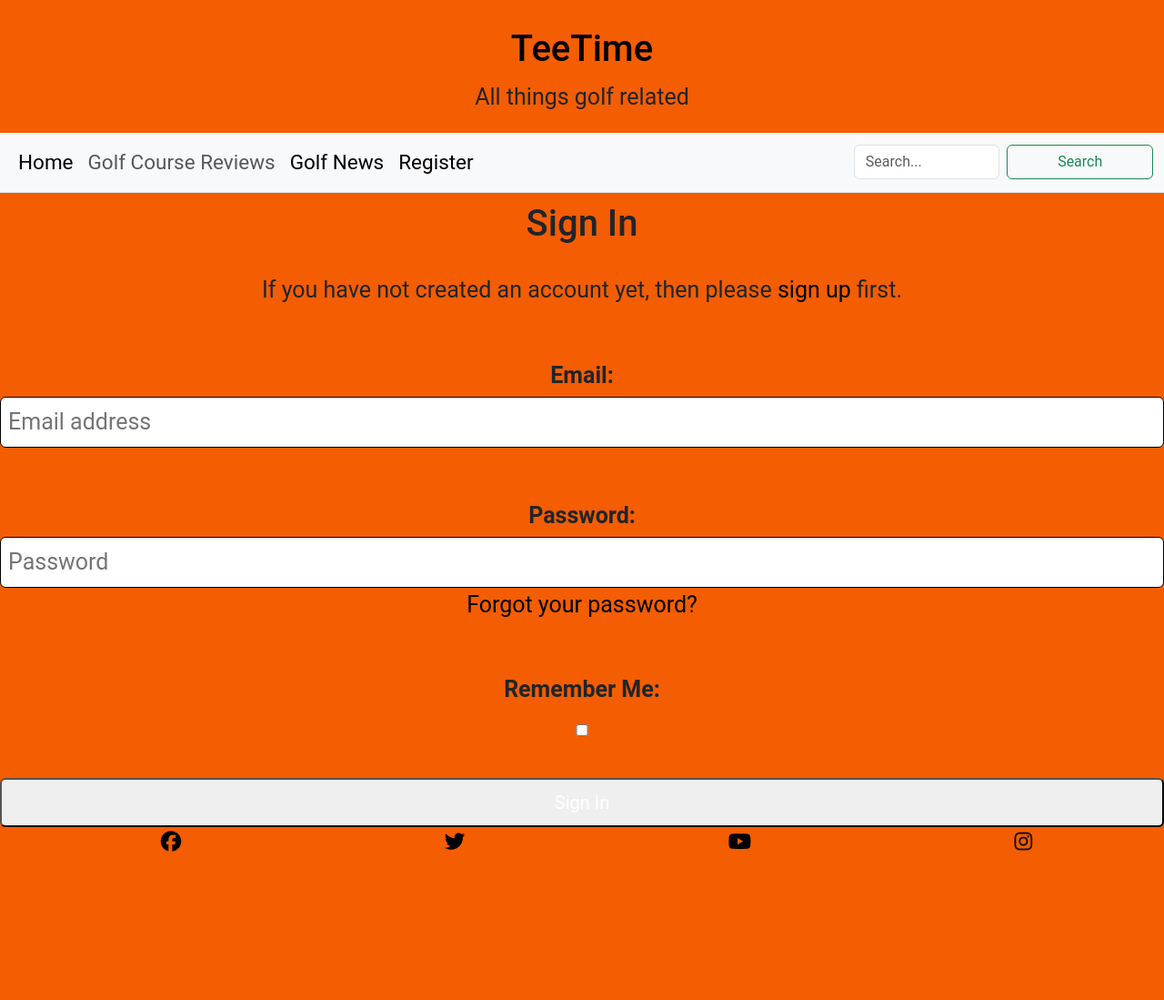
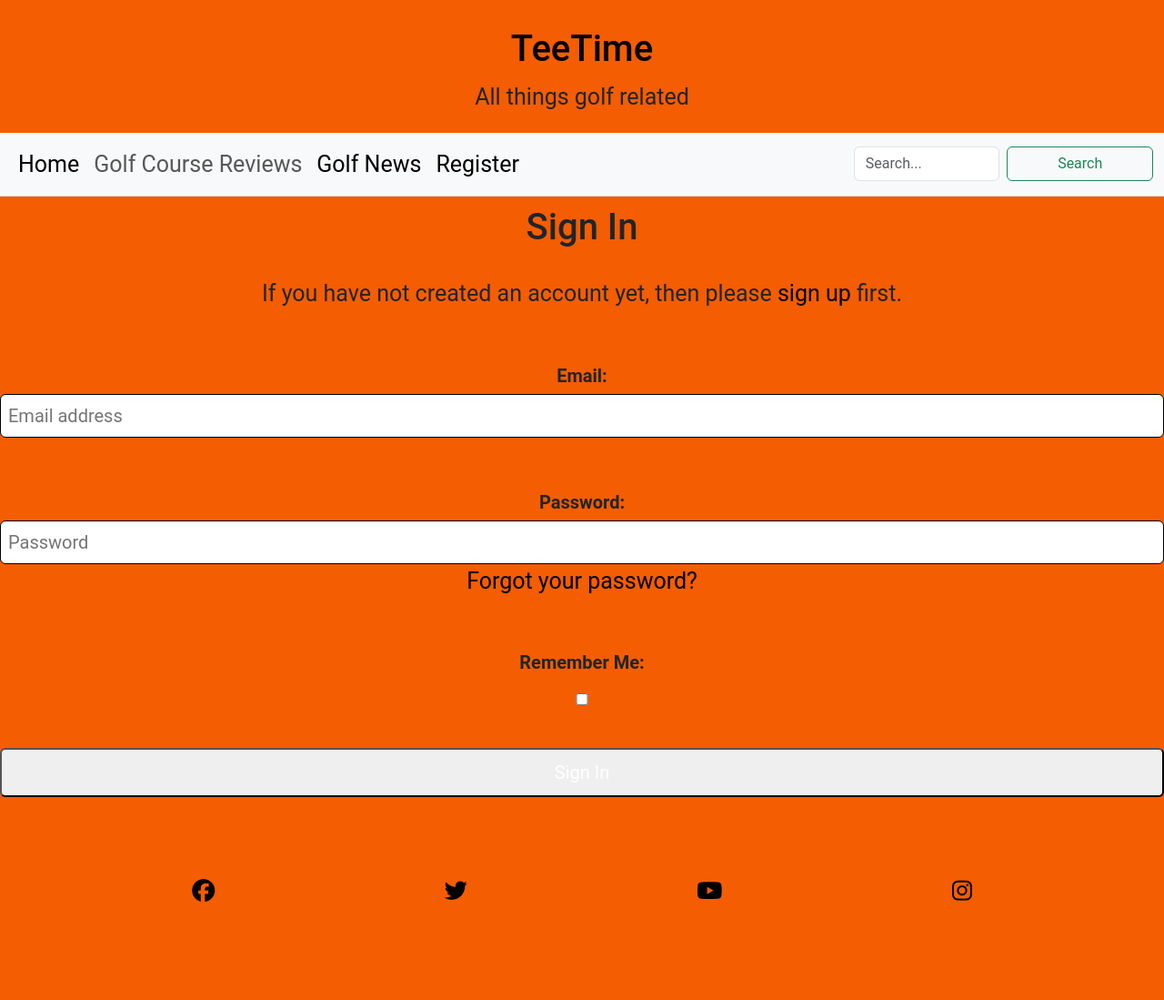
Before and after one commit to Drennan98/TeeTime, a Django app: page /accounts/login/ in a window 1280 px wide. Shown: the whole page at 91% size. Before the commit the page ends 936 px from the top, so only its background shows below. Run offline with Django 5.2, Linux system fonts and the light colour scheme; some libraries are stand-ins or nearby versions.

Commit message:
Add padding around social media icons

```diff
--- a/static/css/style.css
+++ b/static/css/style.css
@@ -164,6 +164,7 @@ button:hover {
     list-style-type: none;
     display: flex;
     justify-content: space-around;
+    padding: 85px;
 }
 
 .buttons {
@@ -198,5 +199,12 @@ button:hover {
 
 ul {
     list-style-type: none;
-    font-size: 90%
 }
+
+input {
+    font-size: 80%;
+}
+
+label {
+    font-size: 80%;
+}
```
